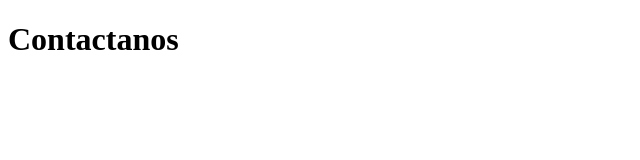
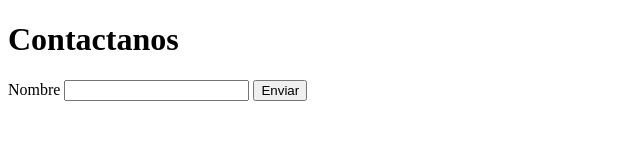
Before and after one commit to EdArango/Proyecto, a plain HTML site: page contacto.html in a window 1280 px wide. Shown: the whole page, without its empty margins (0-640 px from the left). Drawn offline with Linux system fonts and the light colour scheme.

Commit message:
Actualizacion de temario Formulario de contacto

```diff
--- a/contacto.html
+++ b/contacto.html
@@ -10,5 +10,11 @@
 
     <h1>Contactanos</h1>
 
+    <form>
+        Nombre <input type="text" id= "nombre" name="nombre" >
+
+        <button id="enviar" name="enviar">Enviar</button>
+    </form>
+
 </body>
 </html>
```
Also changed, not shown: Index.html (+1 -0 lines).
